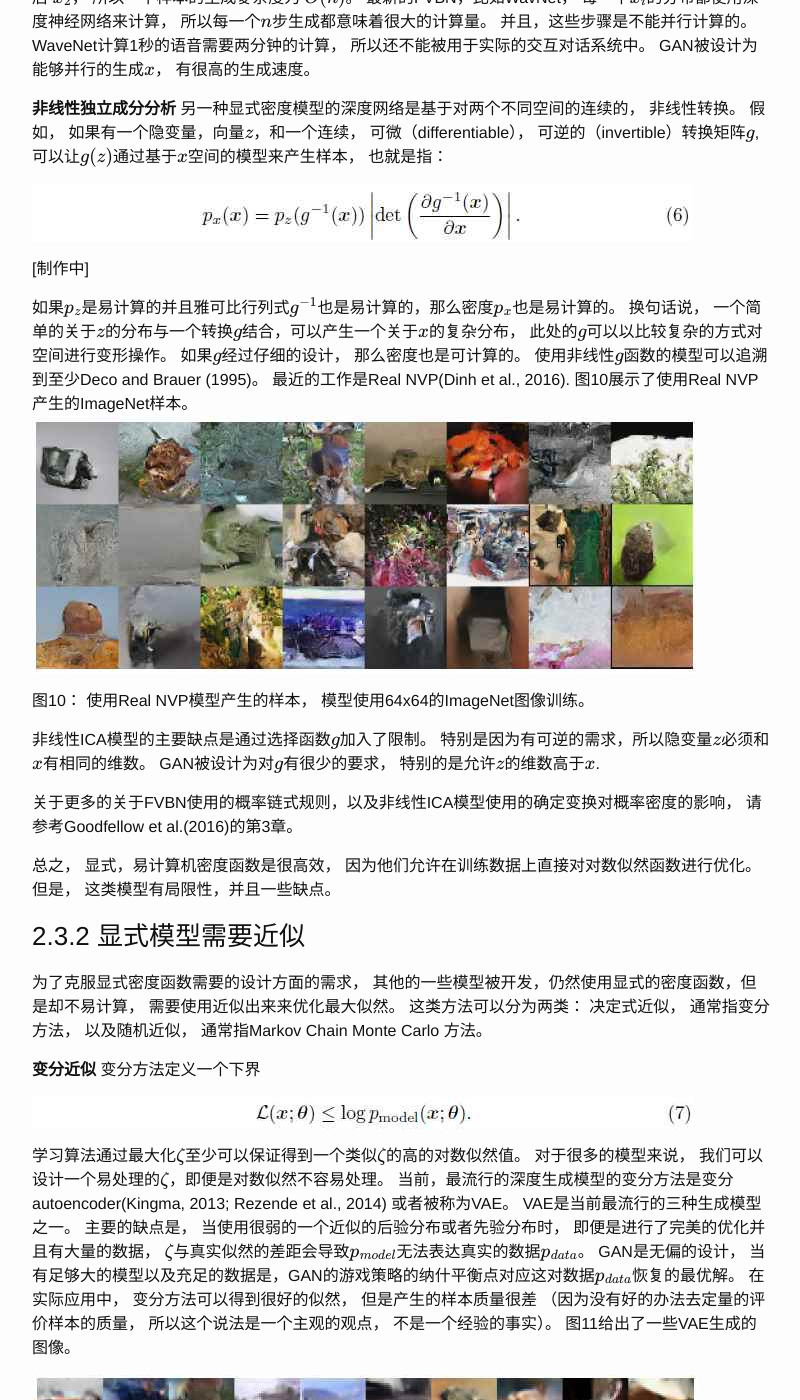
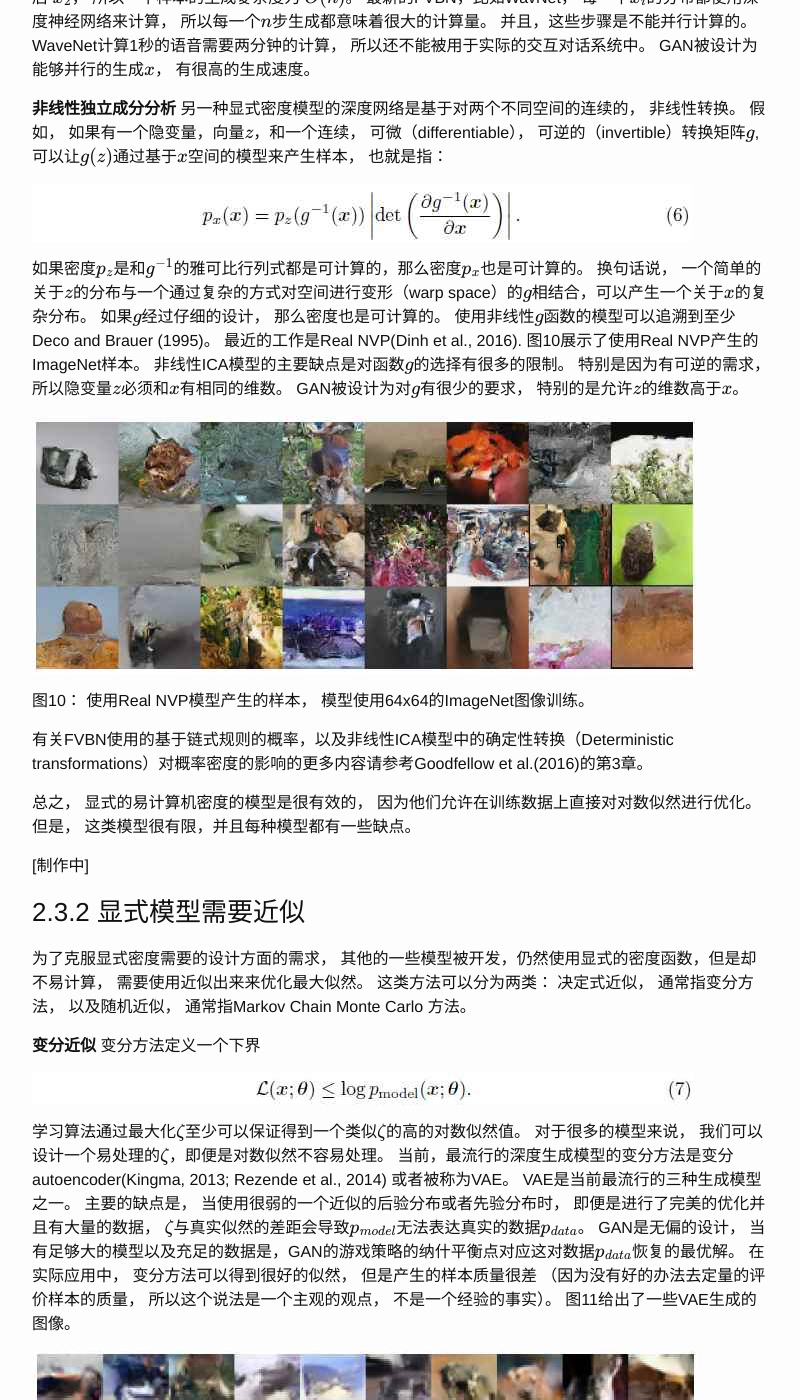
Before and after one commit to sinpycn/sinpycn.github.io, a Jekyll site: the page built from _posts/research/2017-04-29-GAN-Tutorial-How-do-generative-models-work.md, in a window 1280 px wide and 1400 px high, scrolled down 3393 px. Shown: the whole window, without its empty margins (238-1038 px from the left). Built offline with Jekyll 4.4.1, drawn with Linux system fonts in a browser that asks for light colours; formulas are drawn with MathJax 3.

Commit message:
Update 2017-04-29-GAN-Tutorial-How-do-generative-models-work.md

```diff
--- a/_posts/research/2017-04-29-GAN-Tutorial-How-do-generative-models-work.md
+++ b/_posts/research/2017-04-29-GAN-Tutorial-How-do-generative-models-work.md
@@ -91,27 +91,29 @@ GAN被设计为能够并行的生成$$x$$， 有很高的生成速度。
 
 ![Equation 6](/images/201704/28/eq06.jpg)
 
-[制作中]
 
-如果$$p_z$$是易计算的并且雅可比行列式$$g^{-1}$$也是易计算的，那么密度$$p_x$$也是易计算的。
-换句话说， 一个简单的关于$$z$$的分布与一个转换$$g$$结合，可以产生一个关于$$x$$的复杂分布， 此处的$$g$$可以以比较复杂的方式对空间进行变形操作。 如果$$g$$经过仔细的设计， 那么密度也是可计算的。
+如果密度$$p_z$$是和$$g^{-1}$$的雅可比行列式都是可计算的，那么密度$$p_x$$也是可计算的。
+换句话说， 一个简单的关于$$z$$的分布与一个通过复杂的方式对空间进行变形（warp space）的$$g$$相结合，可以产生一个关于$$x$$的复杂分布。
+如果$$g$$经过仔细的设计， 那么密度也是可计算的。
 使用非线性$$g$$函数的模型可以追溯到至少Deco and Brauer (1995)。 最近的工作是Real NVP(Dinh et al., 2016).
 图10展示了使用Real NVP产生的ImageNet样本。
+非线性ICA模型的主要缺点是对函数$$g$$的选择有很多的限制。 特别是因为有可逆的需求，所以隐变量$$z$$必须和$$x$$有相同的维数。
+GAN被设计为对$$g$$有很少的要求， 特别的是允许$$z$$的维数高于$$x$$。
+
 ![Figure 10](/images/201704/28/fig10.jpg)
 
 图10： 使用Real NVP模型产生的样本， 模型使用64x64的ImageNet图像训练。
 
-非线性ICA模型的主要缺点是通过选择函数$$g$$加入了限制。 特别是因为有可逆的需求，所以隐变量$$z$$必须和$$x$$有相同的维数。
-GAN被设计为对$$g$$有很少的要求， 特别的是允许$$z$$的维数高于$$x$$.
+有关FVBN使用的基于链式规则的概率，以及非线性ICA模型中的确定性转换（Deterministic transformations）对概率密度的影响的更多内容请参考Goodfellow et al.(2016)的第3章。
 
-关于更多的关于FVBN使用的概率链式规则，以及非线性ICA模型使用的确定变换对概率密度的影响， 请参考Goodfellow et al.(2016)的第3章。
+总之， 显式的易计算机密度的模型是很有效的， 因为他们允许在训练数据上直接对对数似然进行优化。
+但是， 这类模型很有限，并且每种模型都有一些缺点。
 
-总之， 显式，易计算机密度函数是很高效， 因为他们允许在训练数据上直接对对数似然函数进行优化。 但是， 这类模型有局限性，并且一些缺点。
-
+[制作中]
 
 ### 2.3.2 显式模型需要近似
 
-为了克服显式密度函数需要的设计方面的需求， 其他的一些模型被开发，仍然使用显式的密度函数，但是却不易计算， 需要使用近似出来来优化最大似然。
+为了克服显式密度需要的设计方面的需求， 其他的一些模型被开发，仍然使用显式的密度函数，但是却不易计算， 需要使用近似出来来优化最大似然。
 这类方法可以分为两类： 决定式近似， 通常指变分方法， 以及随机近似， 通常指Markov Chain Monte Carlo 方法。
 
 **变分近似**
```
